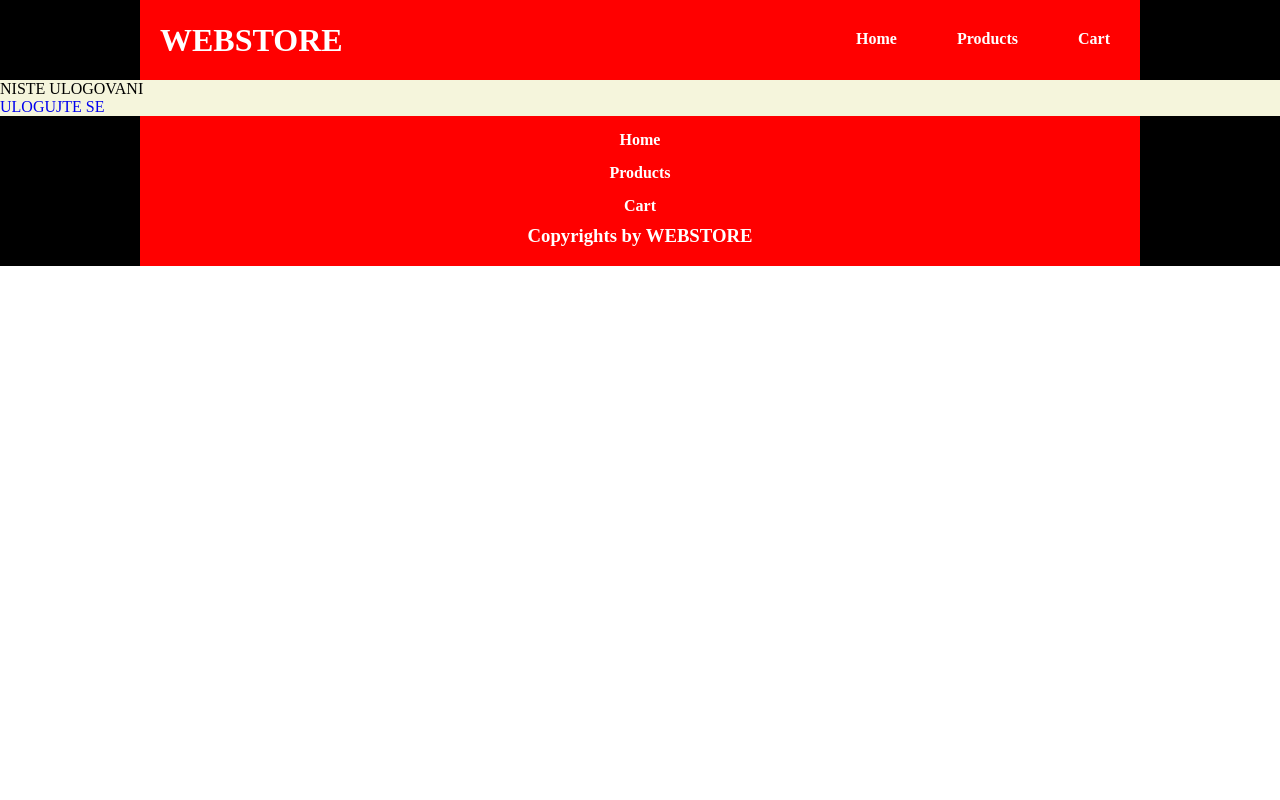
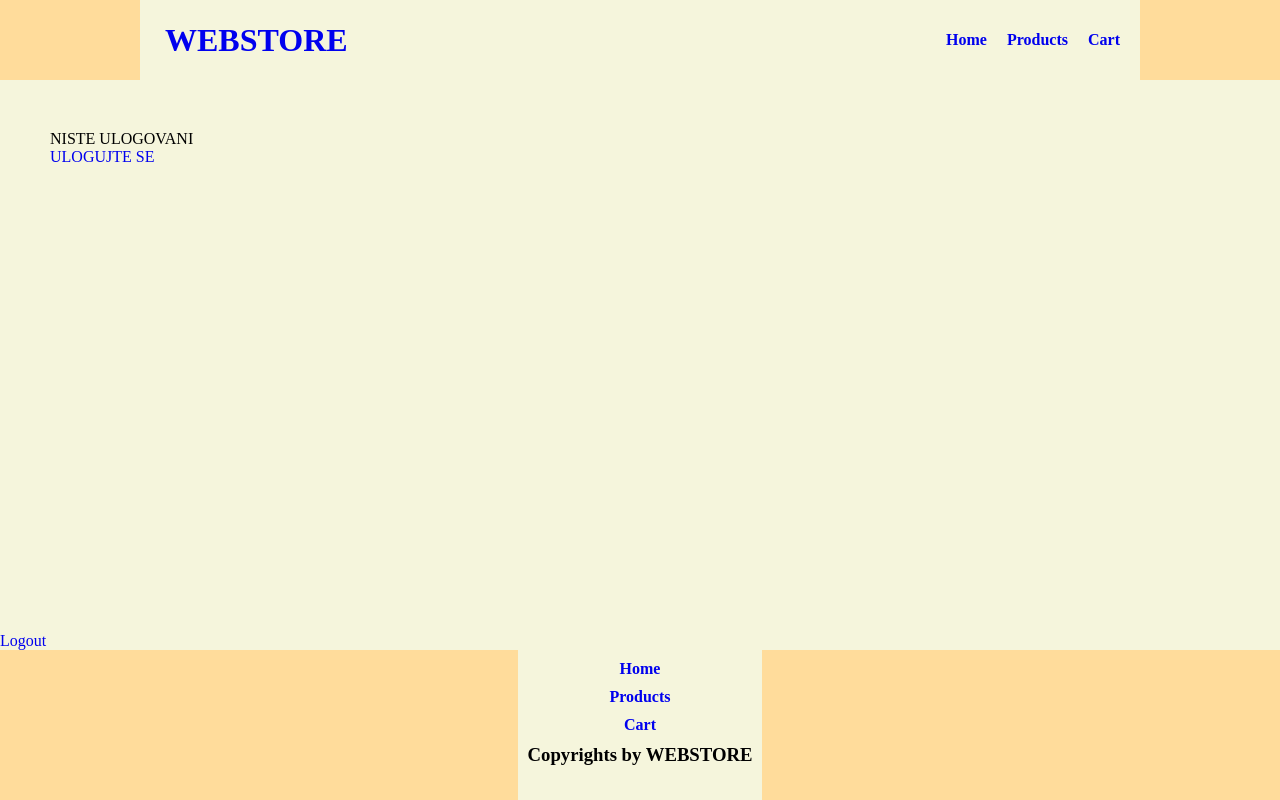
Before and after one commit to vemicnikola4/my_first_webstore, a PHP site: page /products.php in a window 1280 px wide. Run offline with PHP 8.4, Linux system fonts and the light colour scheme.

Commit message:
Change style.css using flex

```diff
--- a/log_in.php
+++ b/log_in.php
@@ -4,7 +4,7 @@ include_once "class_database.php";
 include_once "header_footer.php";
 include_once "style.css";
 
-echo "<div class='container'>";
+echo "<div id='container'>";
 echo top_header();
 if (isset($_SESSION['user']) || isset($_COOKIE['user'])){
     header ("Location: products.php");
@@ -14,7 +14,7 @@ if (isset($_GET['action'])&& $_GET['action'] == "log_in"){
         $email = $_GET['email'];
         $password = $_GET['password'];
         if ( $email == "" || $password == ""){
-            echo "<div class='form_div'>";
+            echo "<div style='padding-left:50px;padding-top:50px'>";
             echo "<p>ADD EMAIL AND PASWORD</p>";
             echo "</div>";
         }else{
--- a/products.php
+++ b/products.php
@@ -21,22 +21,27 @@ include_once "style.css";
         echo "<div class='all_products_container'>";
            $products = $base -> show_all_products();
            for ( $i = 0; $i < count($products);$i++ ){
-            echo "<div class='product_container'>";
-            echo "<table border=solid>";
-            echo "<tr><td>".$products[$i]['barcode']."</td></tr>";
+            echo "<div id='product_$i' class='product_container'>";
+            echo "<table>";
             echo "<tr><td>".$products[$i]['name']."</td></tr>";
-            echo "<tr><td><img src=".$products[$i]['picture']."></td></tr>";
+            echo "<tr><td><img src='photos/".$products[$i]['picture']."'></td></tr>";
             echo "<tr><td>".$products[$i]['price']."</td></tr>";
             echo "<tr><td>".$products[$i]['promo_price']."</td></tr>";
+            echo "<tr><td><a href='add_to_cart.php'>ADD TO CART<a/></td></tr>";
             echo "</table>";
             echo "</div>";
            }
         echo "</div>";
 
        }else{
-           echo "<p>NISTE ULOGOVANI</p>";
-           echo "<a href='index.php'>ULOGUJTE SE</a>";
+        echo "<div class='form_div'>";
+        echo "<p>NISTE ULOGOVANI</p>";
+        echo "<a href='index.php'>ULOGUJTE SE</a>";
+        echo "</div>";
+
+
        }
+       echo "<p><a href='logout.php?action=unset'>Logout</a></p>";
        echo bottom_footer();
 
     ?>
--- a/style.css
+++ b/style.css
@@ -7,116 +7,100 @@
 }
 #container{
     background-color: beige;
-    width: 100vw;
+    display: flex;
+    flex-direction: column;
+    justify-content: center;
+    height: 100vh;
+    margin: 0;
 }
 .header{
-    display: block;
-    width: 100%;
-    height: 80px;
-    background-color: black;
+    height:80px;
+    display: flex;
+    justify-content: center;
+    background-color: rgb(255, 220, 155);
+
 }
 .iner_header{
     width: 1000px;
-    color: white;
-    display: block;
-    background-color: red;
-    height: 100%;
-    margin: 0 auto;
+    background-color: beige;
+    display: flex;
 }
 .logo_container{
-    height: 100%;
-    display: table;
-    float: left;
+    display: flex;
+    justify-content: center;
+    padding: 25px;
+    align-items: center;
+    font-weight: bold;
 }
-.logo_container h1{
-    height: 100%;
-    display: table-cell;
-    vertical-align: middle;
-    padding: 20px;
-    color:white;
+.header .navigation{
+    display: flex;
+    flex:1;
+    justify-content: right;
+    align-items: center;
+    padding: 10px;
 }
-.iner_header .navigation{
-    float: right;
-    height: 100%;
-}
-.iner_header .navigation li{
-    display: table;
-    height: 100%;
-    float: left;
-    vertical-align: middle;
-    color: white;
+.header .navigation li{
+    padding: 10px;
     font-weight: bold;
-    padding: 30px;
-}
-.navigation a{
-    color: white;
-}
-.logo_container h1 a{
-    color: white;
-}
-.navigation li a:hover{
-    color: black;
-}
-.logo_container h1 a:hover{
-    color: black;
+
 }
 .footer_container{
     height: 150px;
-    display: block;
-    width: 100%;
-    background-color: black;
-    position: relative;
-    bottom: 0;
+    display: flex;
+    justify-content: center;
+    background-color: rgb(255, 220, 155);
+
+    bottom:0;
+}
+.footer_container .iner_footer{
+    display: flex;
+    background-color: beige;
+    justify-content: center;
+}
+.footer_container .iner_footer .navigation{
     text-align: center;
+    font-weight: bold;
+    padding: 5px;
+}
+.footer_container .iner_footer .navigation *{
+    padding: 5px;
+}
+
+.all_products_container{
+    display: flex;
+    flex: 2;
+    justify-content: center;
+    background-color:  beige;
+    border-bottom: 5px solid;
+    border-top: 5px solid;
+    border-color: rgb(255, 220, 155);
 
 }
-.iner_footer{
-    width: 1000px;
-    color: white;
-    display: block;
-    background-color: red;
-    height: 100%;
-    margin: 0 auto;
+.product_container{
+    display: flex;
+    justify-content: center;
     text-align: center;
+    margin: 25px;
+    border: solid;
+    border-radius: 5px;
+    width: 400px;
+    background-color:rgb(255, 220, 155);
 }
-.iner_footer .navigation{
-    text-align: center;
-    display: table;
-    height: 100%;
-    margin: 0 auto;
+.product_container img{
+    width: 250px;
+    height: 250px;
+    box-shadow: 5px 5px 5px black;
 }
-.iner_footer .navigation li{
-    margin-top:15px;
-    font-weight: bold;
+.product_container table{
+    margin-top: 20px;
+    margin-bottom: 20px;
 }
-.iner_footer .navigation h3{
-    margin-top:10px;
+.product_container table tr *{
+    margin-top: 20px;
+    margin-bottom: 20px;
 }
 .form_div{
-    padding: 25px;
+    flex: 1;
+    padding: 50px 0 0 50px;
 }
-.form_div form input{
-    padding: 5px;
-    border-radius: 5%;
-}
-.form_div form{
-    padding: 5px;
-}
-.form_div form p{
-    padding-bottom: 5px;
-
-}
-.form_div{
-    padding-top: 5px;
-
-}
-.all_products_container{
-    display: inline-block;
-}
-.product_container{
-    width:33%;
-}
-
-
-
 </style>
```
Also changed, not shown: logout.php (+5 -7 lines), photos/jacket.jpg (renamed from photos/man-1866572__340.jpg), photos/umbrela.jpg (renamed from photos/girl-1438138__340.jpg).
